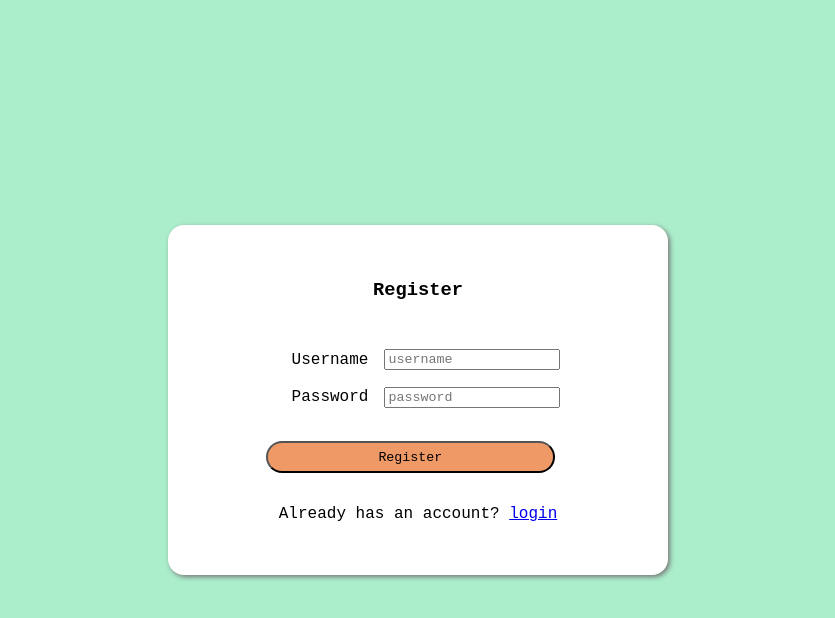
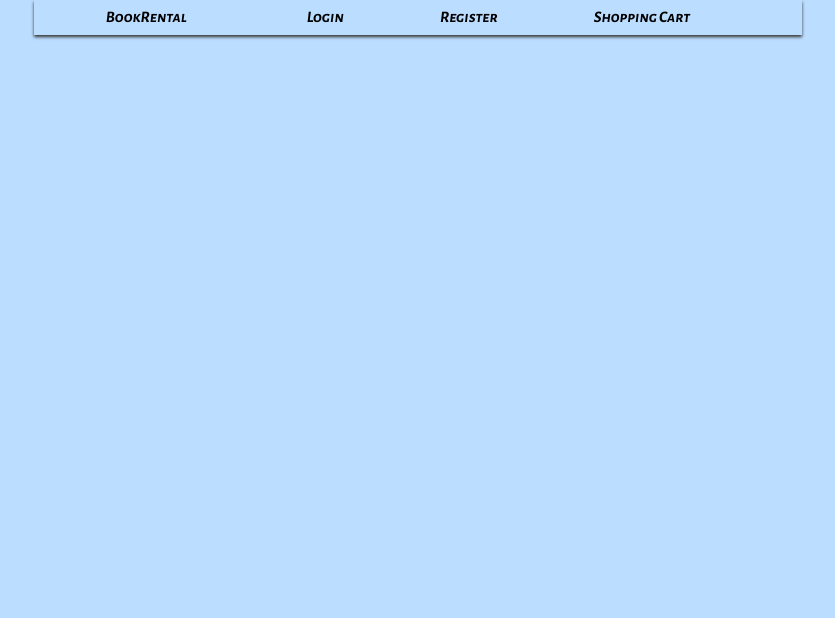
Before and after one commit to jackylearn/shopping, a React (Create React App) app in the folder client/: page / in a window 1280 px wide. Shown: the top 618 px of the page, without its empty margins (222-1057 px from the left). Built offline with nearby package versions, Linux system fonts and the light colour scheme.

Commit message:
modal popup animation

```diff
--- a/client/src/App.css
+++ b/client/src/App.css
@@ -1,11 +1,14 @@
+@import url('https://fonts.googleapis.com/css2?family=Alegreya+Sans+SC:ital,wght@1,700&display=swap');
+
 :root{
   --btn-color: #e96;
-  --background-color: #aec;
+  --background-color: #bdf;
   --modal-color:white;
 }
 
 * {
-  font-family:'Courier New', Courier, monospace;
+  /* font-family:'Courier New', Courier, monospace; */
+  font-family: 'Alegreya Sans SC', sans-serif;
 }
 
 body {
@@ -29,21 +32,36 @@ body {
   position: fixed;
   top: 50%;
   left:50%;
-  transform: translate(-50%, -50%);
+  transform: translate(-50%, -50%) scaleY(0);
+  opacity: 0;
+  transition: 200ms ease-in-out;
   z-index:10;
   background-color: var(--modal-color);
   border-radius: 16px;
   box-shadow: 2px 2px 5px #777;
 }
 
+.modal.active {
+  transform: translate(-50%, -50%) scaleY(1);
+  opacity: 1;
+}
+
 #overlay {
   background-color: #aaa;
-  opacity: 0.4;
+  opacity: 0;
   position:fixed;
   top: 0;
   left: 0;
   right: 0;
   bottom: 0;
+  transition: 200ms ease-in-out;
+  z-index:-1;
+}
+
+#overlay.active {
+  opacity: 0.4;
+  z-index:9;
+
 }
 
 form{
@@ -76,6 +94,61 @@ form{
   opacity: 0.8;
 }
 
-.hidden{
-  display: none;
+
+nav {
+  margin:0 auto;
+  position: fixed;
+  right: 20%;
+  left: 20%;
+  top: 0;
+  display: flex;
+  flex-wrap: wrap;
+  justify-content: space-evenly;
+  box-shadow: 0 2px 3px #333;
 }
+
+nav > div {
+  display: flex;
+  flex-wrap: wrap;
+  justify-content: flex-end;
+}
+
+nav > div >span {
+  padding: 0.5em 2em;
+  margin: 0 1em;
+  cursor: pointer;
+}
+
+nav > div > span:hover{
+  box-shadow: 0 0 5px #777;
+  opacity: 0.7;
+}
+
+#logo {
+ padding: 0.5em
+}
+@media screen and (max-width:600px){
+
+}
+
+footer {
+  position: absolute;
+  right: 20%;
+  left: 20%;
+  bottom:0;
+  display: flex;
+  justify-content: flex-end;
+  align-items: center;
+  padding: 10px;
+  user-select: none;
+  box-shadow: 0 2px 3px #333;
+
+}
+
+footer > p {
+  padding: 0 30px;
+}
+footer > a,
+footer > a:visited {
+  color: #46e;
+}
--- a/client/src/App.js
+++ b/client/src/App.js
@@ -1,22 +1,43 @@
 import './App.css';
+import { FontAwesomeIcon } from '@fortawesome/react-fontawesome'
+
+const { useEffect, useState } = require('react')
 
 function App() {
+  const [registerModalShown, setRegister] = useState(false)
+  const [loginModalShown, setLogin] = useState(false)
 
 
   const handleFormSwitch = (event) => {
-    console.log('hi')
+    setRegister(prev => !prev)
+    setLogin(prev => !prev)
   }
 
+  const loginButtonPressed = () => {
+    setLogin(true)
+    setRegister(false)
+  }
+
+  const registerButtonPressed = () => {
+    setRegister(true)
+    setLogin(false)
+  }
+
+  const closeModal = () => {
+    setRegister(false)
+    setLogin(false)
+  }
 
   return (
     <div className="app">
+      <Navbar loginButton={loginButtonPressed} registerButton={registerButtonPressed} />
       <Modal
         name="Register"
         route="/register"
         message="Already has an account?"
         link="login"
         handleFormSwitch={handleFormSwitch}
-
+        status={registerModalShown}
       />
       <Modal
         name="Login"
@@ -24,19 +45,22 @@ function App() {
         message="Do not have an account?"
         link="register"
         handleFormSwitch={handleFormSwitch}
-        status="hidden"
+        status={loginModalShown}
       />
       <div
         id="overlay"
-        className="hidden"
+        className={loginModalShown || registerModalShown ? "active" : ""}
+        onClick={closeModal}
       ></div>
     </div>
   );
 }
 
 function Modal(props) {
+  const modalClass = props.status ? "modal active" : "modal";
+
   return (
-    <div id={props.name.toLowerCase()} className={`modal ${props.status}`} >
+    <div id={props.name.toLowerCase()} className={modalClass} >
       <h3 className="modal-title">{props.name}</h3>
       <form action={props.route} method='post'>
         <div className="form-content">
@@ -58,4 +82,20 @@ function Modal(props) {
   )
 }
 
+function Navbar(props) {
+  return (
+    <nav id="navbar">
+      <div id="logo">BookRental</div>
+      <div>
+
+        <span onClick={props.loginButton}>Login</span>
+        <span onClick={props.registerButton}>Register</span>
+        <span><FontAwesomeIcon icon={["fas", "coffee"]} />Shopping Cart</span>
+      </div>
+    </nav>
+  )
+}
+
+
+
 export default App;
```
